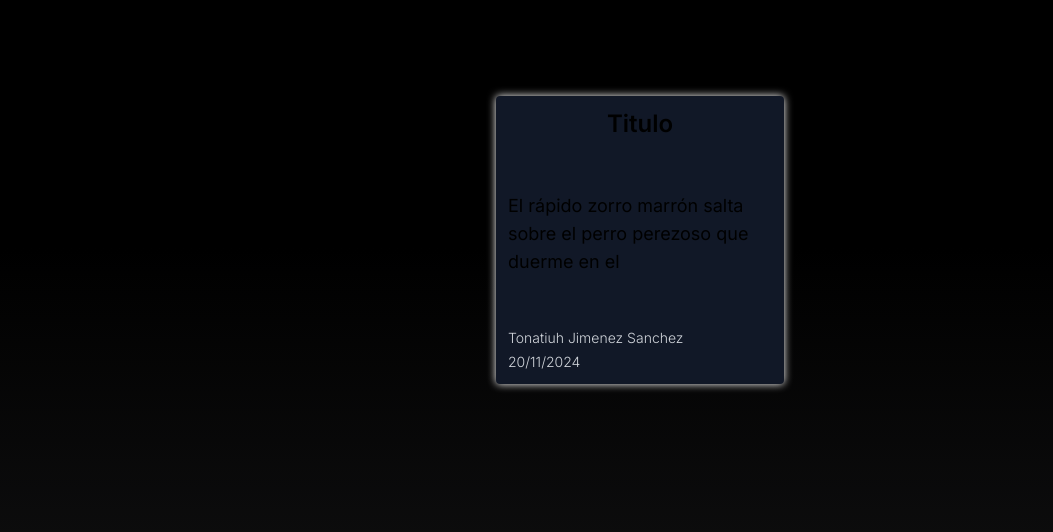
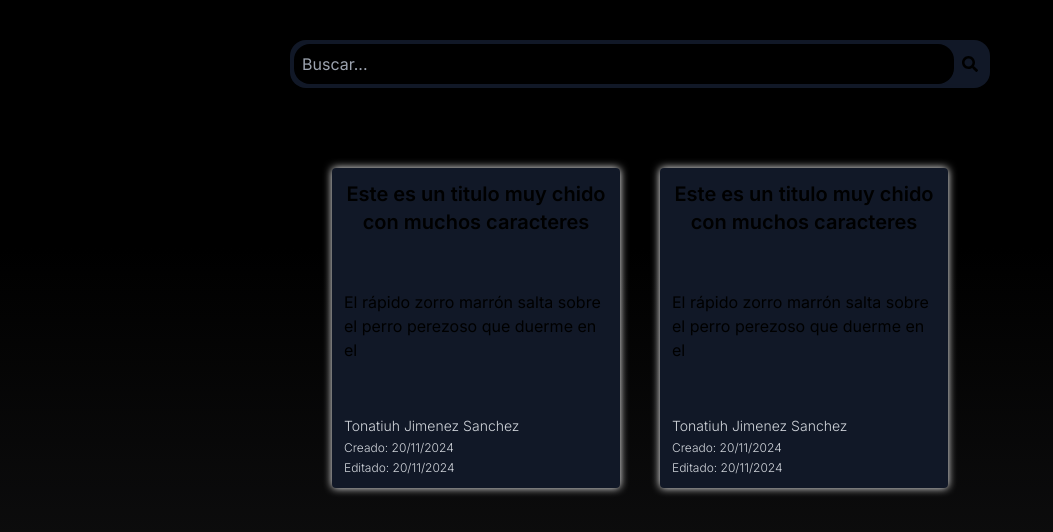
Before and after one commit to Tonnyk17/tk-blog, a Next.js app: page / in a window 1280 px wide. Shown: the top 532 px of the page, without its empty margins (0-1053 px from the left). Built offline with nearby package versions, Linux system fonts and the light colour scheme.

Commit message:
feat: SearchBar component added

```diff
--- a/package.json
+++ b/package.json
@@ -12,7 +12,8 @@
     "@prisma/client": "^5.1.1",
     "next": "14.1.3",
     "react": "^18",
-    "react-dom": "^18"
+    "react-dom": "^18",
+    "react-icons": "^5.0.1"
   },
   "devDependencies": {
     "@types/node": "^20",
--- a/src/app/components/PostCard.tsx
+++ b/src/app/components/PostCard.tsx
@@ -2,12 +2,13 @@
 export const PostCard = () => {
   const textSliced = "El rápido zorro marrón salta sobre el perro perezoso que duerme en el sofá mientras los pájaros cantan afuera.".slice(0,70)
   return <>
-    <div className="w-72 h-72 flex flex-col justify-between items-center gap-4 p-3 bg-gray-900 rounded shadow-white hover:shadow-selected cursor-pointer">
-      <h2 className="text-2xl font-semibold">Titulo</h2>
-      <p className="w-full text-lg">{textSliced}</p>
+    <div className="w-72 h-80 flex flex-col justify-between items-center gap-4 p-3 bg-gray-900 rounded shadow-white hover:shadow-selected cursor-pointer">
+      <h2 className="text-xl font-semibold text-center">Este es un titulo muy chido con muchos caracteres</h2>
+      <p className="w-full text-base">{textSliced}</p>
       <div className="w-full flex flex-col gap-1">
         <span className="text-sm font-light text-gray-300">Tonatiuh Jimenez Sanchez</span>
-        <span className="text-sm font-light text-gray-300">20/11/2024</span>
+        <span className="text-xs font-light text-gray-300">Creado: 20/11/2024</span>
+        <span className="text-xs font-light text-gray-300">Editado: 20/11/2024</span>
       </div>
     </div>
   </>
--- /dev/null
+++ b/src/app/components/SearchBar.tsx
@@ -0,0 +1,18 @@
+'use client'
+
+import { FaSearch } from "react-icons/fa"
+
+export const SearchBar = () => {
+  return <>
+    <div className="w-3/4 max-w-[700px] flex gap-2 p-1 pr-3 bg-gray-900 rounded-2xl items-center justify-center" >
+      <input
+        type="text"
+        placeholder="Buscar..."
+        className=" w-full bg-black rounded-2xl p-2 focus:outline-none"
+      />
+      <span className="cursor-pointer">
+        <FaSearch onClick={() => console.log("Search")}/>
+      </span>
+    </div>
+  </>
+}
--- a/src/app/page.tsx
+++ b/src/app/page.tsx
@@ -1,10 +1,16 @@
-import Image from "next/image";
+'use client'
+
 import { PostCard } from "./components/PostCard";
+import { SearchBar } from "./components/SearchBar";
 
 export default function Home() {
   return (
-    <main className="flex min-h-screen flex-col items-center justify-between p-24">
-      <PostCard/>
+    <main className="flex min-h-screen flex-col items-center gap-20 py-10">
+      <SearchBar/>
+      <div className="w-3/4 max-md:w-full flex justify-center flex-wrap gap-10">
+        <PostCard/>
+        <PostCard/>
+      </div>
     </main>
   );
 }
```
Also changed, not shown: 1 other file (tests, documents, lock files or other folders).
